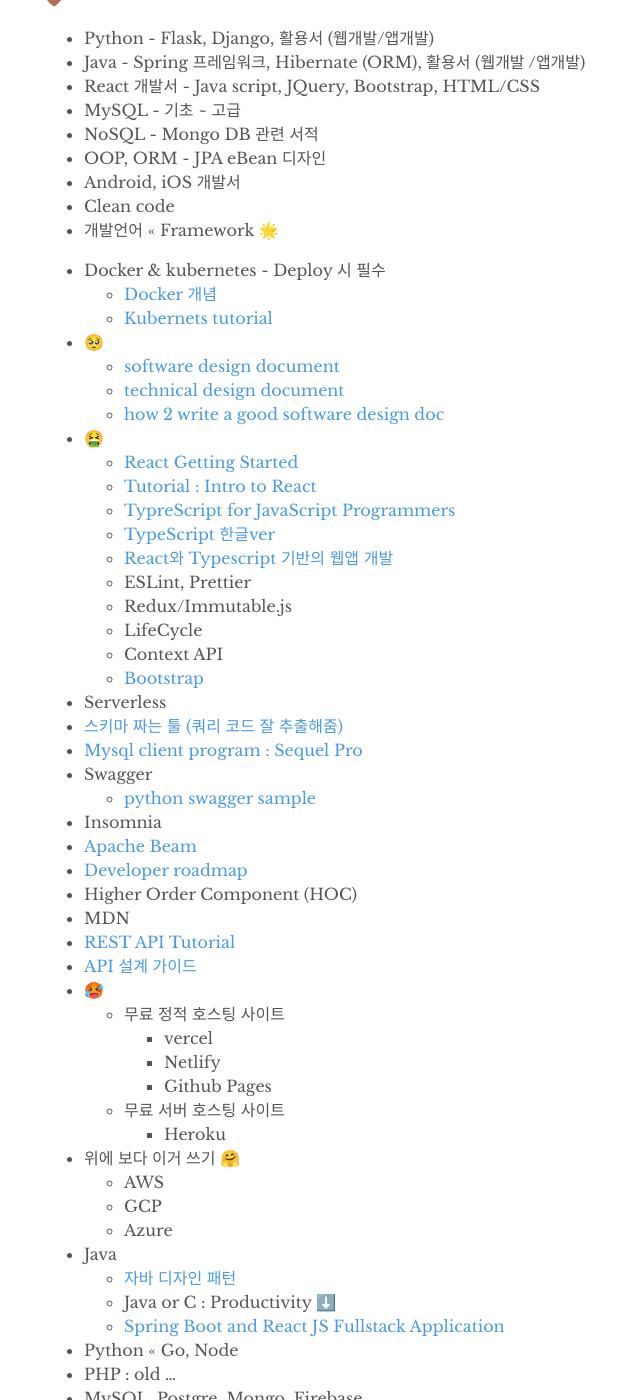
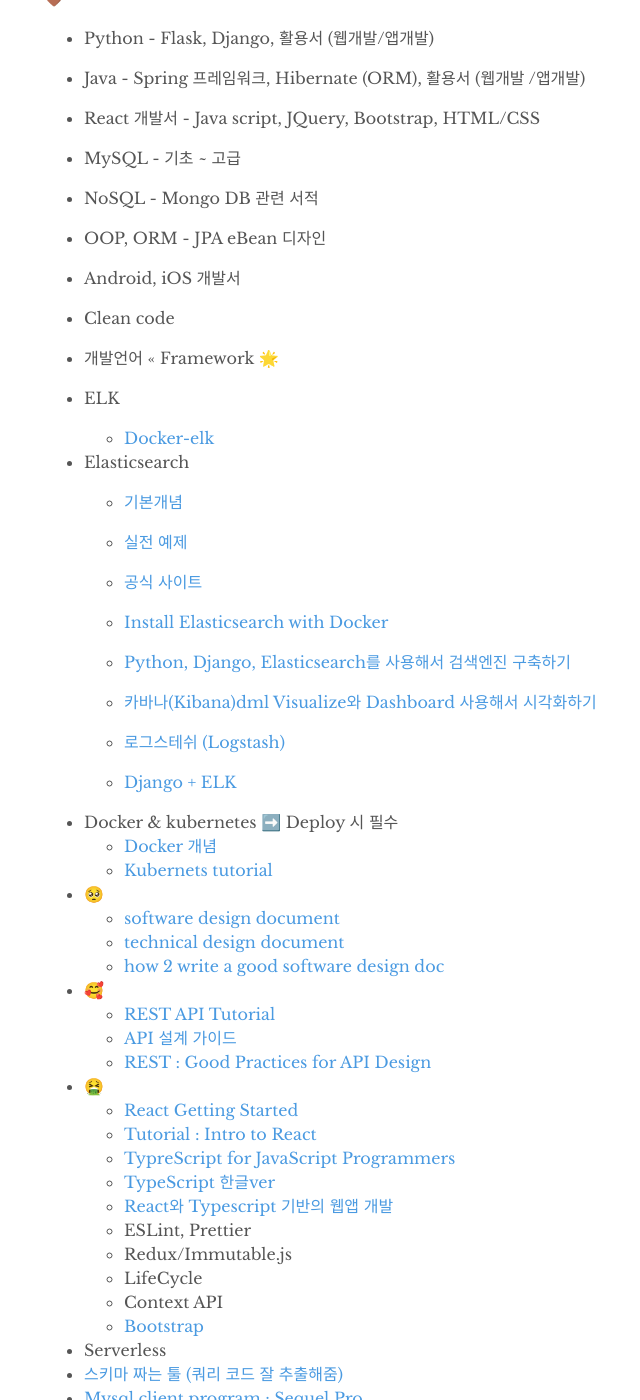
Before and after one commit to SoobinJung1013/SoobinJung1013.github.io, a Jekyll site: the page built from _posts/2021-02-19-Things-to-study.md, in a window 1280 px wide and 1400 px high, scrolled down 1731 px. Shown: the whole window, without its empty margins (196-836 px from the left). Built offline with Jekyll 4.4.1, drawn with Linux system fonts in a browser that asks for light colours; comment, search, counter and statistics services are not loaded.

Commit message:
soooooooo

```diff
--- a/_posts/2021-02-19-Things-to-study.md
+++ b/_posts/2021-02-19-Things-to-study.md
@@ -4,9 +4,6 @@ title:  "Things to study"
 author: "Soobin Jung"
 comments: true
 tags: Tale
-
-
-
 ---
 
 ❤️
@@ -62,8 +59,7 @@ tags: Tale
 - Microservice
 
 
-- ORM
-
+- [ORM](https://blog.yellowant.com/orm-rethinking-data-as-objects-8ddaa43b1410)
 
 - OOP
 
@@ -110,22 +106,58 @@ tags: Tale
 🤎
 
 - Python - Flask, Django, 활용서 (웹개발/앱개발)
+
 - Java - Spring 프레임워크, Hibernate (ORM), 활용서 (웹개발 /앱개발)
+
 - React 개발서 - Java script, JQuery, Bootstrap, HTML/CSS
+
 - MySQL - 기초 ~ 고급
+
 - NoSQL - Mongo DB 관련 서적
+
 - OOP, ORM - JPA eBean 디자인
+
 - Android, iOS 개발서
+
 - Clean code
+
 - 개발언어 << Framework 🌟
 
-- Docker & kubernetes - Deploy 시 필수
+- ELK
+
+  - [Docker-elk](https://github.com/deviantony/docker-elk/blob/main/docker-compose.yml)
+
+- Elasticsearch
+
+  - [기본개념](https://victorydntmd.tistory.com/308)
+
+  - [실전 예제](https://www.elastic.co/kr/blog/an-introduction-to-elasticsearch-sql-with-practical-examples-part-1)
+
+  - [공식 사이트](https://www.elastic.co/guide/index.html)
+
+  - [Install Elasticsearch with Docker](https://www.elastic.co/guide/en/elasticsearch/reference/current/docker.html)
+
+  - [Python, Django, Elasticsearch를 사용해서 검색엔진 구축하기](https://blog.nerdfactory.ai/2019/04/29/django-elasticsearch-restframework.html)
+
+  - [카바나(Kibana)dml Visualize와 Dashboard 사용해서 시각화하기](https://epicarts.tistory.com/75)
+
+  - [로그스테쉬 (Logstash)](https://soyoung-new-challenge.tistory.com/99)
+
+  - [Django + ELK](https://www.codementor.io/@samueljames/using-django-with-elasticsearch-logstash-and-kibana-elk-stack-9l4fwx138)
+
+
+
+- Docker & kubernetes ➡️ Deploy 시 필수
   - [Docker 개념](https://www.youtube.com/watch?v=hWPv9LMlme8)
   - [Kubernets tutorial](https://kubernetes.io/ko/docs/tutorials/hello-minikube/)
 - 🥺
   - [software design document](https://www.toptal.com/freelance/why-design-documents-matter)
   - [technical design document](https://blog.tara.ai/software-design-documents/)
   - [how 2 write a good software design doc](https://medium.com/free-code-camp/how-to-write-a-good-software-design-document-66fcf019569c)
+- 🥰
+  - [REST API Tutorial](https://restfulapi.net/)
+  - [API 설계 가이드](https://bcho.tistory.com/954)
+  - [REST : Good Practices for API Design](https://medium.com/hashmapinc/rest-good-practices-for-api-design-881439796dc9)
 
 - 🤮
   - [React Getting Started](https://reactjs.org/docs/getting-started.html)
```
Also changed, not shown: other parts of _posts/2021-02-19-Things-to-study.md (+0 -2 lines).
